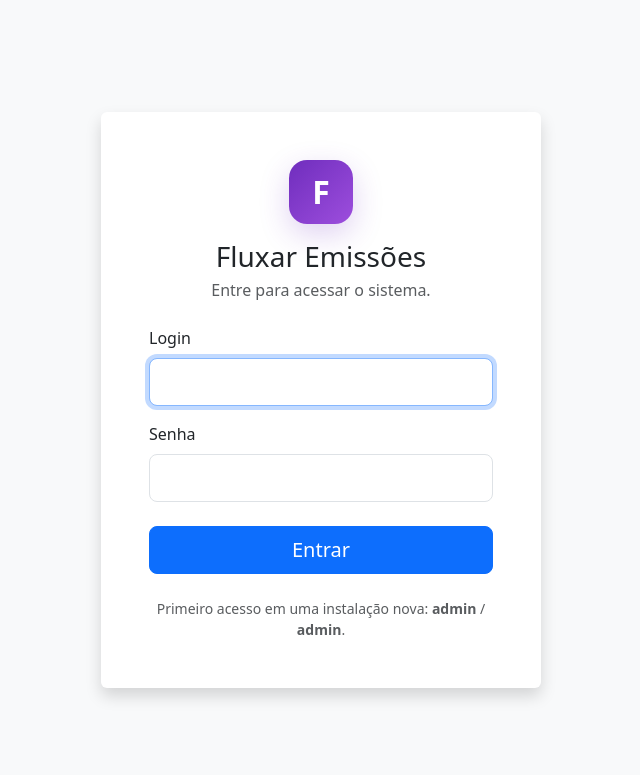
After one commit to joaosagrath/projeto-nd, a Flask app: page /login in a window 1280 px wide. The commit adds this page. Shown: the top 775 px of the page, without its empty margins (319-959 px from the left). Run offline with Flask 3, Linux system fonts and the light colour scheme.

Commit message:
Login e senha para acesso ao painel

```diff
--- a/app.py
+++ b/app.py
@@ -1,8 +1,9 @@
-from datetime import date, datetime
+from datetime import date, datetime, timedelta
 from decimal import Decimal, InvalidOperation, ROUND_HALF_UP
 from io import BytesIO
 import json
 import mimetypes
+import os
 from pathlib import Path
 import re
 import secrets
@@ -14,18 +15,21 @@ from flask import (
     Flask,
     abort,
     flash,
+    g,
     jsonify,
     redirect,
     render_template,
     request,
     send_file,
     send_from_directory,
+    session,
     url_for,
 )
 from sqlalchemy import func, inspect, or_, text
 
-from models import Empresa, NotaDebito, NotaDebitoItem, Tomador, db
+from models import Empresa, NotaDebito, NotaDebitoItem, Tomador, Usuario, db
 from services.pdf_service import gerar_pdf_nota
+from werkzeug.security import check_password_hash, generate_password_hash
 
 
 BASE_DIR = Path(__file__).resolve().parent
@@ -37,24 +41,29 @@ TAMANHO_MAX_LOGO = 3 * 1024 * 1024
 
 
 def criar_app():
-    app = Flask(__name__)
-    app.config["SECRET_KEY"] = "fluxar-nd-trocar-em-producao"
-    app.config["SQLALCHEMY_DATABASE_URI"] = f"sqlite:///{INSTANCE_DIR / 'fluxar_nd.db'}"
-    app.config["SQLALCHEMY_TRACK_MODIFICATIONS"] = False
-
     INSTANCE_DIR.mkdir(parents=True, exist_ok=True)
     UPLOAD_DIR.mkdir(parents=True, exist_ok=True)
     PDF_DIR.mkdir(parents=True, exist_ok=True)
 
+    app = Flask(__name__)
+    app.config["SECRET_KEY"] = obter_secret_key()
+    app.config["SQLALCHEMY_DATABASE_URI"] = f"sqlite:///{INSTANCE_DIR / 'fluxar_nd.db'}"
+    app.config["SQLALCHEMY_TRACK_MODIFICATIONS"] = False
+    app.config["PERMANENT_SESSION_LIFETIME"] = timedelta(hours=12)
+    app.config["SESSION_COOKIE_HTTPONLY"] = True
+    app.config["SESSION_COOKIE_SAMESITE"] = "Lax"
+
     db.init_app(app)
 
     registrar_filtros(app)
+    registrar_autenticacao(app)
     registrar_rotas(app)
 
     with app.app_context():
         db.create_all()
         aplicar_migracoes_simples()
         garantir_empresa_padrao()
+        garantir_usuario_padrao()
         preencher_snapshots_legados()
 
     return app
@@ -84,7 +93,90 @@ def registrar_filtros(app):
         return formatar_cep(valor)
 
 
+def obter_secret_key():
+    chave_ambiente = os.environ.get("FLUXAR_SECRET_KEY", "").strip()
+    if chave_ambiente:
+        return chave_ambiente
+
+    caminho = INSTANCE_DIR / ".secret_key"
+    if caminho.exists():
+        chave = caminho.read_text(encoding="utf-8").strip()
+        if chave:
+            return chave
+
+    chave = secrets.token_hex(32)
+    caminho.write_text(chave, encoding="utf-8")
+    try:
+        os.chmod(caminho, 0o600)
+    except OSError:
+        pass
+    return chave
+
+
+def registrar_autenticacao(app):
+    @app.before_request
+    def proteger_aplicacao():
+        endpoints_publicos = {"login", "pdf_publico", "static"}
+        if request.endpoint in endpoints_publicos:
+            return None
+
+        usuario_id = session.get("usuario_id")
+        if not usuario_id:
+            destino = request.full_path if request.query_string else request.path
+            return redirect(url_for("login", next=destino))
+
+        usuario = db.session.get(Usuario, usuario_id)
+        if usuario is None:
+            session.clear()
+            return redirect(url_for("login"))
+
+        g.usuario = usuario
+        return None
+
+
+def destino_login_seguro(valor):
+    destino = str(valor or "").strip()
+    if not destino.startswith("/") or destino.startswith("//"):
+        return None
+    return destino
+
+
 def registrar_rotas(app):
+    @app.route("/login", methods=["GET", "POST"])
+    def login():
+        if session.get("usuario_id"):
+            return redirect(url_for("index"))
+
+        destino = request.args.get("next", "")
+
+        if request.method == "POST":
+            login_informado = request.form.get("login", "").strip()
+            senha = request.form.get("senha", "")
+            destino = request.form.get("next", "")
+
+            usuario = Usuario.query.filter(
+                func.lower(Usuario.login) == login_informado.lower()
+            ).first()
+
+            if usuario and check_password_hash(usuario.senha_hash, senha):
+                session.clear()
+                session["usuario_id"] = usuario.id
+                session["usuario_login"] = usuario.login
+                session.permanent = True
+
+                destino_seguro = destino_login_seguro(destino)
+                return redirect(destino_seguro or url_for("index"))
+
+            flash("Login ou senha inválidos.", "danger")
+
+        return render_template("login.html", destino=destino)
+
+    @app.route("/logout")
+    def logout():
+        session.clear()
+        flash("Sessão encerrada.", "success")
+        return redirect(url_for("login"))
+
     @app.route("/")
     def index():
         notas = NotaDebito.query.order_by(NotaDebito.numero_sequencial.desc()).all()
@@ -94,45 +186,63 @@ def registrar_rotas(app):
     @app.route("/configuracoes", methods=["GET", "POST"])
     def configuracoes():
         empresa = Empresa.query.first()
+        usuario = g.usuario
 
         if request.method == "POST":
-            try:
-                empresa.razao_social = request.form.get("razao_social", "").strip() or "Fluxar Emissões"
-                empresa.nome_fantasia = request.form.get("nome_fantasia", "").strip() or None
-                empresa.cnpj = normalizar_documento(request.form.get("cnpj")) or None
-                empresa.logradouro = request.form.get("logradouro", "").strip() or None
-                empresa.numero = request.form.get("numero", "").strip() or None
-                empresa.complemento = request.form.get("complemento", "").strip() or None
-                empresa.bairro = request.form.get("bairro", "").strip() or None
-                empresa.cidade = request.form.get("cidade", "").strip() or None
-                empresa.uf = normalizar_uf(request.form.get("uf")) or None
-                empresa.cep = normalizar_cep(request.form.get("cep")) or None
-                empresa.telefone = normalizar_telefone(request.form.get("telefone")) or None
-                empresa.email = request.form.get("email", "").strip() or None
-                empresa.documento_nome = validar_nome_documento(
-                    request.form.get("documento_nome")
-                )
-                empresa.documento_prefixo = validar_prefixo_documento(
-                    request.form.get("documento_prefixo")
-                )
+            acao = request.form.get("acao", "empresa")
 
-                empresa.endereco = empresa.endereco_formatado or None
+            if acao == "credenciais":
+                try:
+                    atualizar_credenciais_usuario(usuario, request.form)
+                    db.session.commit()
+                    session["usuario_login"] = usuario.login
+                    flash("Login e senha atualizados com sucesso.", "success")
+                    return redirect(url_for("configuracoes"))
+                except ValueError as exc:
+                    db.session.rollback()
+                    flash(str(exc), "danger")
+            else:
+                try:
+                    empresa.razao_social = request.form.get("razao_social", "").strip() or "Fluxar Emissões"
+                    empresa.nome_fantasia = request.form.get("nome_fantasia", "").strip() or None
+                    empresa.cnpj = normalizar_documento(request.form.get("cnpj")) or None
+                    empresa.logradouro = request.form.get("logradouro", "").strip() or None
+                    empresa.numero = request.form.get("numero", "").strip() or None
+                    empresa.complemento = request.form.get("complemento", "").strip() or None
+                    empresa.bairro = request.form.get("bairro", "").strip() or None
+                    empresa.cidade = request.form.get("cidade", "").strip() or None
+                    empresa.uf = normalizar_uf(request.form.get("uf")) or None
+                    empresa.cep = normalizar_cep(request.form.get("cep")) or None
+                    empresa.telefone = normalizar_telefone(request.form.get("telefone")) or None
+                    empresa.email = request.form.get("email", "").strip() or None
+                    empresa.documento_nome = validar_nome_documento(
+                        request.form.get("documento_nome")
+                    )
+                    empresa.documento_prefixo = validar_prefixo_documento(
+                        request.form.get("documento_prefixo")
+                    )
 
-                if request.form.get("remover_logo") == "1":
-                    remover_logo_empresa(empresa)
+                    empresa.endereco = empresa.endereco_formatado or None
 
-                arquivo_logo = request.files.get("logo")
-                if arquivo_logo and arquivo_logo.filename:
-                    salvar_logo_empresa(empresa, arquivo_logo)
+                    if request.form.get("remover_logo") == "1":
+                        remover_logo_empresa(empresa)
 
-                db.session.commit()
-                flash("Dados da empresa atualizados.", "success")
-                return redirect(url_for("configuracoes"))
-            except ValueError as exc:
-                db.session.rollback()
-                flash(str(exc), "danger")
+                    arquivo_logo = request.files.get("logo")
+                    if arquivo_logo and arquivo_logo.filename:
+                        salvar_logo_empresa(empresa, arquivo_logo)
 
-        return render_template("configuracoes.html", empresa=empresa)
+                    db.session.commit()
+                    flash("Dados da empresa atualizados.", "success")
+                    return redirect(url_for("configuracoes"))
+                except ValueError as exc:
+                    db.session.rollback()
+                    flash(str(exc), "danger")
+
+        return render_template(
+            "configuracoes.html",
+            empresa=empresa,
+            usuario=usuario,
+        )
 
     @app.route("/configuracoes/logo")
     def logo_empresa():
@@ -476,6 +586,52 @@ def garantir_empresa_padrao():
 
     if alterado:
         db.session.commit()
+
+
+def garantir_usuario_padrao():
+    if Usuario.query.first() is not None:
+        return
+
+    usuario = Usuario(
+        login="admin",
+        senha_hash=generate_password_hash("admin"),
+    )
+    db.session.add(usuario)
+    db.session.commit()
+
+
+def atualizar_credenciais_usuario(usuario, form):
+    login_novo = form.get("usuario_login", "").strip()
+    senha_atual = form.get("senha_atual", "")
+    nova_senha = form.get("nova_senha", "")
+    confirmar_senha = form.get("confirmar_senha", "")
+
+    if not login_novo:
+        raise ValueError("Informe o login de acesso.")
+    if len(login_novo) < 3 or len(login_novo) > 80:
+        raise ValueError("O login deve ter entre 3 e 80 caracteres.")
+    if any(caractere.isspace() for caractere in login_novo):
+        raise ValueError("O login não pode conter espaços.")
+    if not check_password_hash(usuario.senha_hash, senha_atual):
+        raise ValueError("A senha atual está incorreta.")
+
+    usuario_existente = Usuario.query.filter(
+        func.lower(Usuario.login) == login_novo.lower(),
+        Usuario.id != usuario.id,
+    ).first()
+    if usuario_existente:
+        raise ValueError("Este login já está em uso.")
+
+    if nova_senha:
+        if len(nova_senha) < 8:
+            raise ValueError("A nova senha deve ter pelo menos 8 caracteres.")
+        if nova_senha != confirmar_senha:
+            raise ValueError("A confirmação da nova senha não confere.")
+        usuario.senha_hash = generate_password_hash(nova_senha)
+    elif confirmar_senha:
+        raise ValueError("Informe a nova senha antes de confirmá-la.")
+
+    usuario.login = login_novo
 
 
 def preencher_snapshots_legados():
--- a/static/css/app.css
+++ b/static/css/app.css
@@ -101,3 +101,25 @@ body {
 .tomador-resultado {
   cursor: default;
 }
+
+.login-page {
+  min-height: calc(100vh - 3rem);
+}
+
+.login-card {
+  max-width: 440px;
+}
+
+.login-mark {
+  width: 64px;
+  height: 64px;
+  border-radius: 18px;
+  display: flex;
+  align-items: center;
+  justify-content: center;
+  font-size: 2rem;
+  font-weight: 700;
+  color: #fff;
+  background: linear-gradient(135deg, #6f2dbd, #9d4edd);
+  box-shadow: 0 10px 30px rgba(111, 45, 189, 0.22);
+}
--- a/templates/base.html
+++ b/templates/base.html
@@ -8,6 +8,7 @@
   <link rel="stylesheet" href="{{ url_for('static', filename='css/app.css') }}">
 </head>
 <body class="bg-body-tertiary">
+  {% if session.get('usuario_id') %}
     <nav class="navbar navbar-expand-lg navbar-dark bg-dark shadow-sm">
       <div class="container">
         <a class="navbar-brand fw-semibold" href="{{ url_for('index') }}">Fluxar Emissões</a>
@@ -15,15 +16,18 @@
           <span class="navbar-toggler-icon"></span>
         </button>
         <div class="collapse navbar-collapse" id="navbarPrincipal">
-        <div class="navbar-nav ms-auto">
+          <div class="navbar-nav ms-auto align-items-lg-center">
             <a class="nav-link" href="{{ url_for('index') }}">Documentos</a>
             <a class="nav-link" href="{{ url_for('nova_nota') }}">Novo documento</a>
             <a class="nav-link" href="{{ url_for('listar_tomadores') }}">Tomadores</a>
             <a class="nav-link" href="{{ url_for('configuracoes') }}">Configurações</a>
+            <span class="navbar-text small ms-lg-3 me-lg-2">{{ session.get('usuario_login') }}</span>
+            <a class="nav-link" href="{{ url_for('logout') }}">Sair</a>
           </div>
         </div>
       </div>
     </nav>
+  {% endif %}
 
   <main class="container py-4">
     {% with mensagens = get_flashed_messages(with_categories=true) %}
@@ -41,8 +45,10 @@
   </main>
 
   <script src="https://cdn.jsdelivr.net/npm/bootstrap@5.3.3/dist/js/bootstrap.bundle.min.js"></script>
+  {% if session.get('usuario_id') %}
     <script src="{{ url_for('static', filename='js/masks.js') }}"></script>
     <script src="{{ url_for('static', filename='js/viacep.js') }}"></script>
+  {% endif %}
   {% block scripts %}{% endblock %}
 </body>
 </html>
--- /dev/null
+++ b/templates/login.html
@@ -0,0 +1,52 @@
+{% extends "base.html" %}
+
+{% block title %}Entrar - Fluxar Emissões{% endblock %}
+
+{% block content %}
+<div class="login-page d-flex align-items-center justify-content-center">
+  <div class="login-card card shadow border-0 w-100">
+    <div class="card-body p-4 p-md-5">
+      <div class="text-center mb-4">
+        <div class="login-mark mx-auto mb-3">F</div>
+        <h1 class="h3 mb-1">Fluxar Emissões</h1>
+        <p class="text-body-secondary mb-0">Entre para acessar o sistema.</p>
+      </div>
+
+      <form method="post" action="{{ url_for('login') }}">
+        <input type="hidden" name="next" value="{{ destino }}">
+
+        <div class="mb-3">
+          <label class="form-label" for="login">Login</label>
+          <input
+            class="form-control form-control-lg"
+            id="login"
+            name="login"
+            autocomplete="username"
+            value="{{ request.form.get('login', '') }}"
+            autofocus
+            required
+          >
+        </div>
+
+        <div class="mb-4">
+          <label class="form-label" for="senha">Senha</label>
+          <input
+            class="form-control form-control-lg"
+            type="password"
+            id="senha"
+            name="senha"
+            autocomplete="current-password"
+            required
+          >
+        </div>
+
+        <button class="btn btn-primary btn-lg w-100" type="submit">Entrar</button>
+      </form>
+
+      <div class="text-center text-body-secondary small mt-4">
+        Primeiro acesso em uma instalação nova: <strong>admin</strong> / <strong>admin</strong>.
+      </div>
+    </div>
+  </div>
+</div>
+{% endblock %}
```
Also changed, not shown: models.py (+15 -0 lines), templates/configuracoes.html (+71 -0 lines), README.md, 1 other file. Lines whose indentation alone changed are shown as unchanged.
